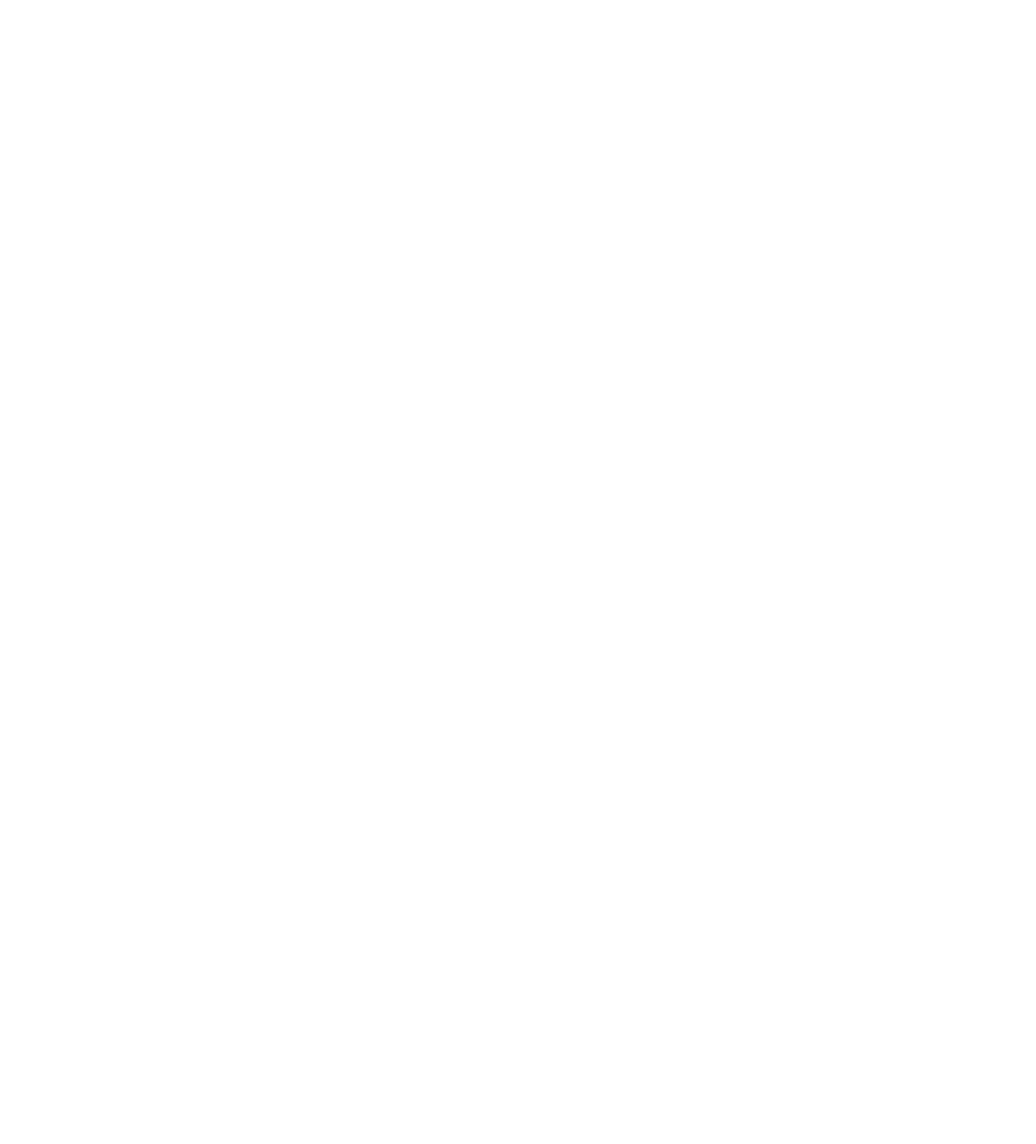
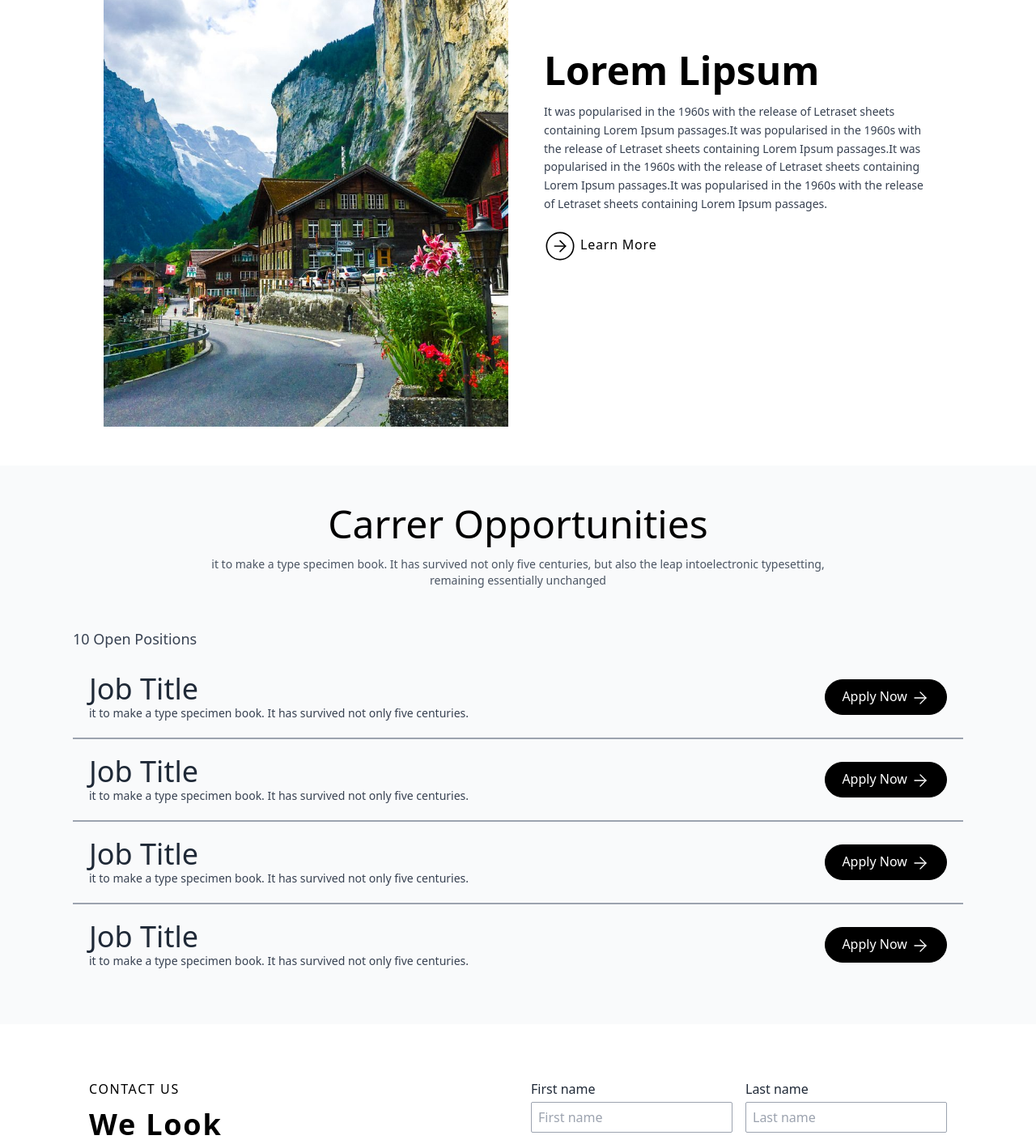
Before and after one commit to sah246ir/Landing-Page, a React (Create React App) app: page /careers in a window 1280 px wide. Shown: the part 1200-2613 px from the top of the page at 81% size. Before the commit the page ends 973 px from the top, so only its background shows below. Built offline with nearby package versions, Linux system fonts and the light colour scheme.

Commit message:
feat: caareers page

```diff
--- /dev/null
+++ b/src/components/CareerPageComponents/CareerForm.tsx
@@ -0,0 +1,47 @@
+import Button from "../Button"
+import { InputGroup, Textarea } from "../Input"
+
+const CareerForm = () => {
+  return (
+    <form className='flex flex-col gap-4'>
+      <div className='flex gap-4 flex-col sm:flex-row'>
+        <InputGroup
+          placeholder='First name' type="text" name="firstname" id="firstname"
+          label='First name'
+        />
+
+        <InputGroup
+          placeholder='Last name' type="text" name="lastname" id="lastname"
+          label='Last name'
+        />
+      </div>
+
+      <div className='flex gap-4 flex-col sm:flex-row'>
+        <InputGroup
+          placeholder='Email' type="email" name="email" id="email"
+          label='Email'
+        />
+
+        <InputGroup
+          placeholder='Mobile' type="tel" name="mobile" id="mobile"
+          label='Mobile'
+        />
+
+
+      </div>
+
+      <Textarea rows={5} className='border border-black px-2 py-1.5 w-full' placeholder='Message' name="msg" id="msg"></Textarea>
+      <InputGroup
+          placeholder='Resume' type="file" name="resume" id="resume"
+          label='Resume'
+        />
+      <div className="">
+        <Button className='rounded-l-full rounded-r-full px-12 bg-black text-white font-normal'>
+          Submit
+        </Button>
+      </div>
+    </form>
+  )
+}
+
+export default CareerForm
--- a/src/components/Input.tsx
+++ b/src/components/Input.tsx
@@ -26,18 +26,26 @@
 export const InputGroup = ({ className, type, name, id, placeholder, labelClassName, inputClassName, label }: GroupPropTypes) => {
     return (
         <div className={'flex flex-col gap-1 ' + className}>
-            <label className={'text-md text-gray-600 font-medium ' + labelClassName} htmlFor={id}>{label}</label>
+            <label className={'text-md text-gray-800 font-medium ' + labelClassName} htmlFor={id}>{label}</label>
+            {type!=="file" && <Input className={'border border-gray-400 px-2 py-1.5 rounded-sm ' + inputClassName}
+                placeholder={placeholder}
+                type={type}
+                name={name}
+                id={id} />}
+
+            {type==="file" &&
             <Input className={'border border-gray-400 px-2 py-1.5 rounded-sm ' + inputClassName}
                 placeholder={placeholder}
                 type={type}
                 name={name}
                 id={id} />
+            }
         </div>
     )
 }
 
-interface TextareaProps extends Omit<PropTypes,"type">{
-    rows?:number
+interface TextareaProps extends Omit<PropTypes, "type"> {
+    rows?: number
 }
 export const Textarea = ({ className, rows, name, id, placeholder }: TextareaProps) => {
     return (
@@ -46,7 +54,7 @@
             name={name}
             id={id}
             rows={rows}
-            />
+        />
     )
 }
 
--- /dev/null
+++ b/src/components/card/OpenPositionCard.tsx
@@ -0,0 +1,24 @@
+import React from 'react'
+import Heading from '../heading'
+import Button  from '../Button'
+import { ArrowRight } from 'lucide-react'
+
+const OpenPositionCard = () => {
+  return (
+    <div className='flex justify-between items-center w-full p-5 flex-wrap gap-4'>
+      <div className="text-left">
+        <Heading className='text-gray-800'>Job Title</Heading>
+        <p className='text-sm text-gray-700'>
+            it to make a type specimen book. It has survived not only five centuries.
+        </p>
+      </div>
+
+      <Button className='group rounded-full bg-black text-white !font-light'>
+        Apply Now&nbsp;
+        <ArrowRight strokeWidth={1.3} className='inline transition duration-300 group-hover:translate-x-2' />
+      </Button>
+    </div>
+  )
+}
+
+export default OpenPositionCard
--- a/src/components/card/TestimonialCard.tsx
+++ b/src/components/card/TestimonialCard.tsx
@@ -1,5 +1,6 @@
 import React from 'react'
 
+const img = require("../../img/ceo.jpg")
 interface PropTypes{
     size:"sm"|"lg"
     className?:string
@@ -7,8 +8,9 @@
 const TestimonialCard = ({size,className}:PropTypes) => {
   return (
     <div className={`transition-all duration-500 bg-gray-400 ${size==="sm"?"w-[10em] h-[12.5em]":"w-[14em] h-[22em]"} ${className}`}>
+    <img className='w-full h-full object-cover' src={img} alt="" />
+  </div>
 
-    </div>
   )
 }
 
--- a/src/pages/CareersPage.tsx
+++ b/src/pages/CareersPage.tsx
@@ -1,15 +1,66 @@
 import React from 'react'
 import MainHeadingSection from '../components/MainHeadingSection'
+import Section from '../components/Section'
+import { ArrowButton } from '../components/Button'
+import OpenPositionCard from '../components/card/OpenPositionCard'
+import Heading from '../components/heading'
+import CareerForm from '../components/CareerPageComponents/CareerForm'
+import LeftContact from '../components/HomePageComponents/Contact/LeftContact'
 import Testimonial from '../components/CareerPageComponents/Testimonial'
+const img = require("../img/swiss.jpg")
 
 const CareersPage = () => {
     return (
         <div>
-            <MainHeadingSection title='Testimonial' description='it to make a type specimen book. It has survived not only five centuries, but also the leap intoelectronic typesetting, remaining essentially unchanged'>
-                {/* <div className="flex w-full overflow-hidden mt-5"> */}
+            <MainHeadingSection title='Careers' description='it to make a type specimen book. It has survived not only five centuries' />
+
+            <MainHeadingSection gray={false} title='Testimonial' description='it to make a type specimen book. It has survived not only five centuries, but also the leap intoelectronic typesetting, remaining essentially unchanged'>
                     <Testimonial />
-                {/* </div> */}
             </MainHeadingSection>
+
+            <Section padded center >
+                <div className="w-[1100px] flex items-center justify-center gap-11 flex-col sm:flex-row text-center sm:text-left">
+                    <div className="">
+                        <img width={500} src={img} alt="" />
+                    </div>
+                    <div className="sm:w-[30em]">
+                        <h2 className='text-5xl font-semibold mb-4'>
+                            Lorem Lipsum
+                        </h2>
+                        <p className='text-sm text-gray-700 leading-relaxed'>
+                            It was popularised in the 1960s with the release of Letraset sheets
+                            containing Lorem Ipsum passages.It was popularised in the 1960s with
+                            the release of Letraset sheets containing Lorem Ipsum passages.It was
+                            popularised in the 1960s with the release of Letraset sheets containing
+                            Lorem Ipsum passages.It was popularised in the 1960s with the release of
+                            Letraset sheets containing Lorem Ipsum passages.
+                        </p>
+                        <ArrowButton direction='r' size={40} className='transition-transform duration-500 mt-5 tracking-wider text-base hover:translate-x-2'>
+                            &nbsp;
+                            <span>Learn More</span>
+                        </ArrowButton>
+                    </div>
+                </div>
+            </Section>
+            <MainHeadingSection gray title='Carrer Opportunities' description='it to make a type specimen book. It has survived not only five centuries, but also the leap intoelectronic typesetting, remaining essentially unchanged'>
+                <div className="max-w-[1100px] flex flex-col w-full mt-12">
+                    <Heading className='text-left text-lg text-gray-700 mb-2'>10 Open Positions</Heading>
+                    <div className="flex flex-col w-full divide-y-2  divide-gray-400">
+                        <OpenPositionCard />
+                        <OpenPositionCard />
+                        <OpenPositionCard />
+                        <OpenPositionCard />
+                    </div>
+                </div>
+            </MainHeadingSection>
+
+            <Section padded center>
+                <div className='w-[100%] lg:w-[1100px] flex text-center md:text-left items-center md:items-start md:justify-between p-5 md:flex-row flex-col-reverse gap-5'>
+                    <LeftContact />
+                    <CareerForm />
+                </div>
+            </Section>
+
         </div>
     )
 }
```
